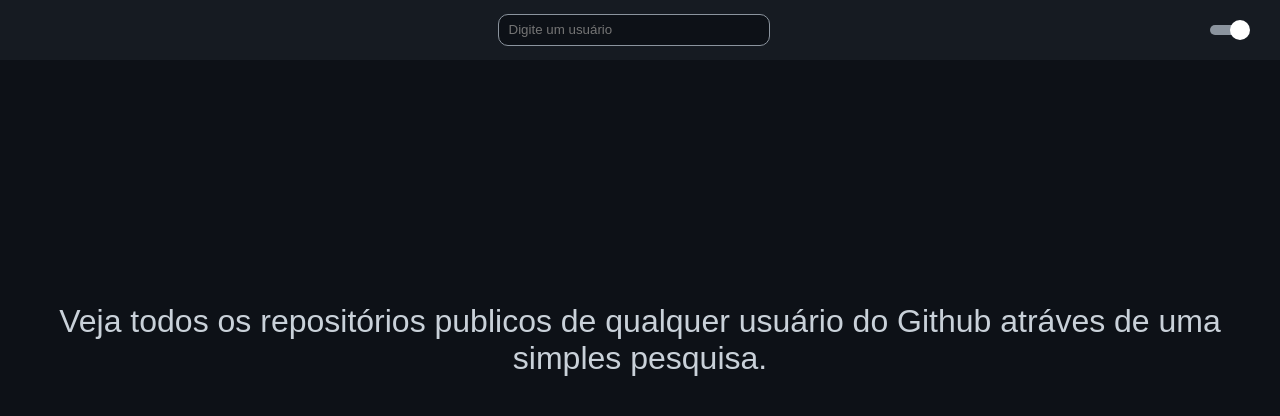
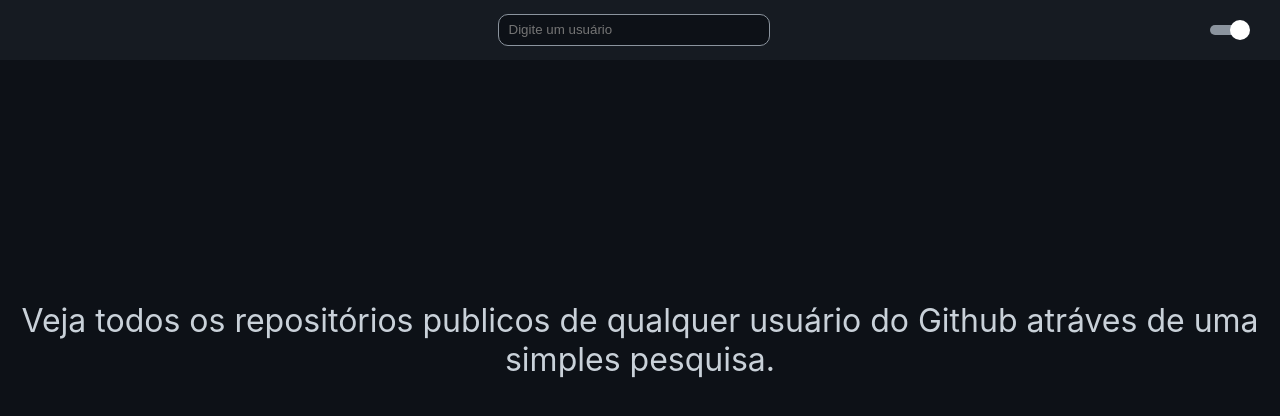
Before and after one commit to iigorfelipe/github-repos, a React (Vite) app: page /home in a window 1280 px wide. Shown: the top 416 px of the page. Built offline with nearby package versions, Linux system fonts and the light colour scheme; some icons are missing.

Commit message:
🎨 style: change font-family

```diff
--- a/src/styles/global.ts
+++ b/src/styles/global.ts
@@ -9,7 +9,7 @@
 
   body {
     font-size: 14px;
-    font-family: sans-serif;
+    font-family: -apple-system,BlinkMacSystemFont,"Segoe UI",Helvetica,Arial,sans-serif,"Apple Color Emoji","Segoe UI Emoji","Segoe UI Symbol";
     color: ${(props) => props.theme.colors.primary};
     background: ${(props) => props.theme.background.primary};
   }
```
